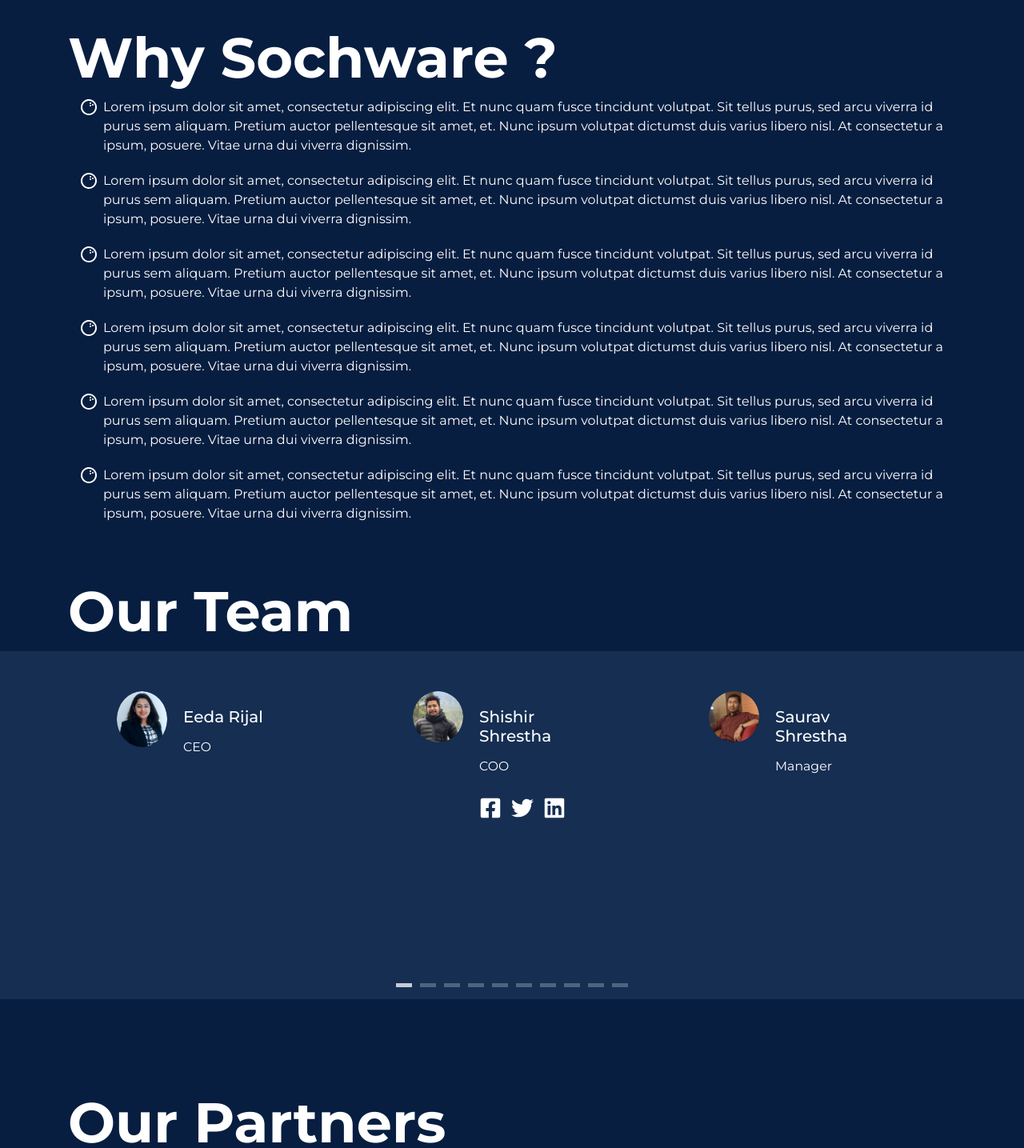
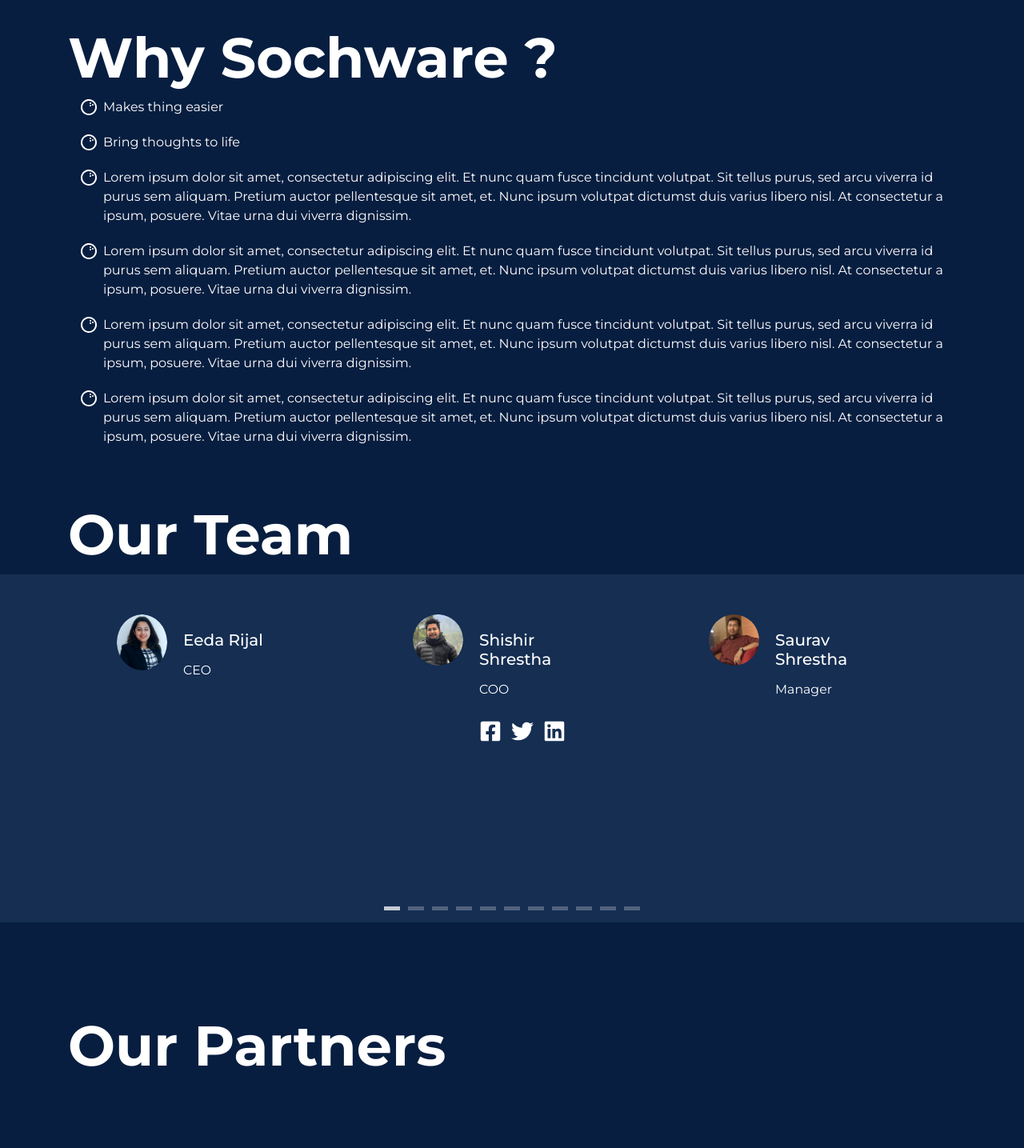
Before and after one commit to timeportal21/sochware-update, a React (Create React App) app: page /about in a window 1280 px wide. Shown: the part 591-2026 px from the top of the page at 80% size. Built offline with nearby package versions, Linux system fonts and the light colour scheme; grey boxes are pictures that could not be loaded.

Commit message:
added team member

```diff
--- a/src/components/Footer/Footer.js
+++ b/src/components/Footer/Footer.js
@@ -14,6 +14,7 @@
 function Footer({ logo, heroColor }) {
     return (
         <section className={`footer-section ${heroColor}`}>
+        <div className="goto-top"></div>
             <div className="container ">
                 <div className="row">
                     <div className="col-12 col-md-7 col-lg-4">
@@ -99,17 +100,21 @@
                                 <Link to="/about">Media link</Link>
                             </li>
                             <li>
-                                <Link to="/about">Instagram</Link>
+                                <Link to="https://www.instagram.com/sochware/?hl=en">
+                                    Instagram
+                                </Link>
                             </li>
                             <li>
-                                <Link to="/contact">Linkedin</Link>
+                                <Link to="https://www.linkedin.com/company/sochware/">
+                                    Linkedin
+                                </Link>
                             </li>
                             <li>
                                 <Link to="/service">Dribble</Link>
                             </li>
-                            <li>
+                            {/* <li>
                                 <Link to="/career">Dribble</Link>
-                            </li>
+                            </li> */}
                         </ul>
                     </div>
                     <div className="col-12 col-md-3 text-center">{qrSvg}</div>
--- a/src/components/Footer/_footer.scss
+++ b/src/components/Footer/_footer.scss
@@ -1,4 +1,5 @@
 .footer-section {
+    position: relative;
     padding-top: 10vh;
     background-color: #071e40;
     .footer-logo img {
--- a/src/pages/About/About.js
+++ b/src/pages/About/About.js
@@ -20,6 +20,7 @@
 import dinesh from "../../images/teams/dinesh.png";
 import susan from "../../images/teams/susan.png";
 import anil from "../../images/teams/anil.png";
+import yogesh from "../../images/teams/yogesh.png";
 
 // partners
 import mars from "../../images/partners/mars.png";
@@ -80,12 +81,10 @@
 
     const [whySochware, setWhySochware] = useState([
         {
-            content:
-                "Lorem ipsum dolor sit amet, consectetur adipiscing elit. Et nunc quam fusce tincidunt volutpat. Sit tellus purus, sed arcu viverra id purus sem aliquam. Pretium auctor pellentesque sit amet, et. Nunc ipsum volutpat dictumst duis varius libero nisl. At consectetur a ipsum, posuere. Vitae urna dui viverra dignissim.  ",
+            content: "Makes thing easier",
         },
         {
-            content:
-                "Lorem ipsum dolor sit amet, consectetur adipiscing elit. Et nunc quam fusce tincidunt volutpat. Sit tellus purus, sed arcu viverra id purus sem aliquam. Pretium auctor pellentesque sit amet, et. Nunc ipsum volutpat dictumst duis varius libero nisl. At consectetur a ipsum, posuere. Vitae urna dui viverra dignissim.  ",
+            content: "Bring thoughts to life",
         },
         {
             content:
@@ -174,6 +173,11 @@
             name: "Dinesh Yadav",
             designation: "ReactJs Native Developer",
             image: dinesh,
+        },
+        {
+            name: "Yogesh",
+            designation: "UI/UX designer",
+            image: yogesh,
         },
     ]);
 
```
Also changed, not shown: src/images/teams/yogesh.png (added).
